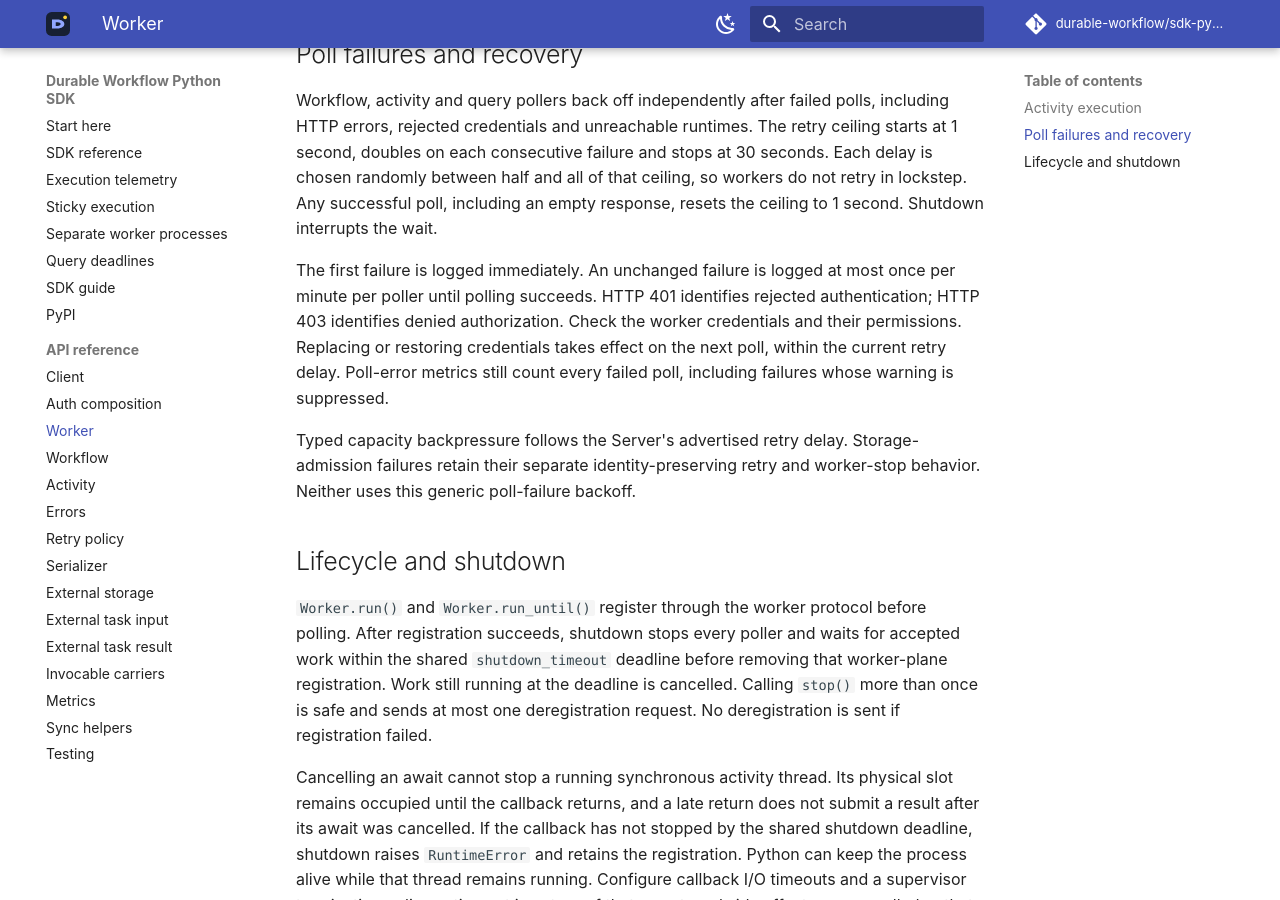
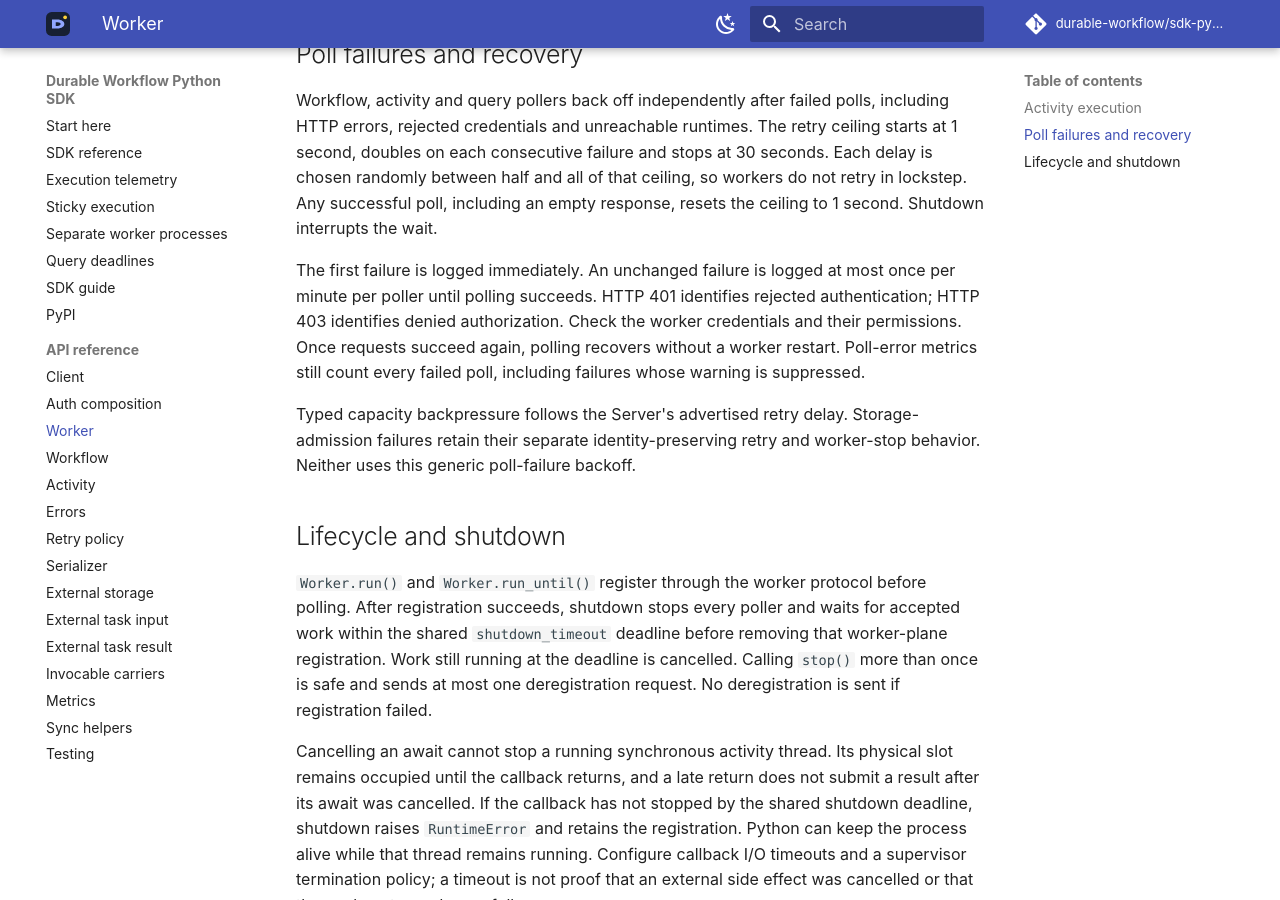
Before and after one commit to durable-workflow/sdk-python, an MkDocs documentation site: the page built from docs/reference/worker.md, in a window 1280 px wide and 900 px high, scrolled down 817 px. Built offline with MkDocs 1.6.1 and Material for MkDocs 9.7.7, drawn with Linux system fonts in a browser that asks for light colours.

Commit message:
docs: clarify polling recovery without implying credential reloading

```diff
--- a/docs/reference/worker.md
+++ b/docs/reference/worker.md
@@ -41,8 +41,8 @@ empty response, resets the ceiling to 1 second. Shutdown interrupts the wait.
 The first failure is logged immediately. An unchanged failure is logged at most
 once per minute per poller until polling succeeds. HTTP 401 identifies rejected
 authentication; HTTP 403 identifies denied authorization. Check the worker
-credentials and their permissions. Replacing or restoring credentials takes
-effect on the next poll, within the current retry delay. Poll-error metrics
+credentials and their permissions. Once requests succeed again, polling
+recovers without a worker restart. Poll-error metrics
 still count every failed poll, including failures whose warning is suppressed.
 
 Typed capacity backpressure follows the Server's advertised retry delay.
```
